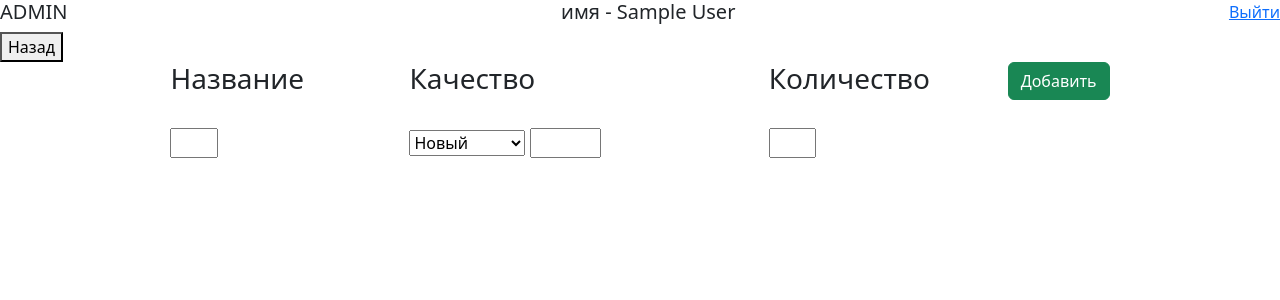
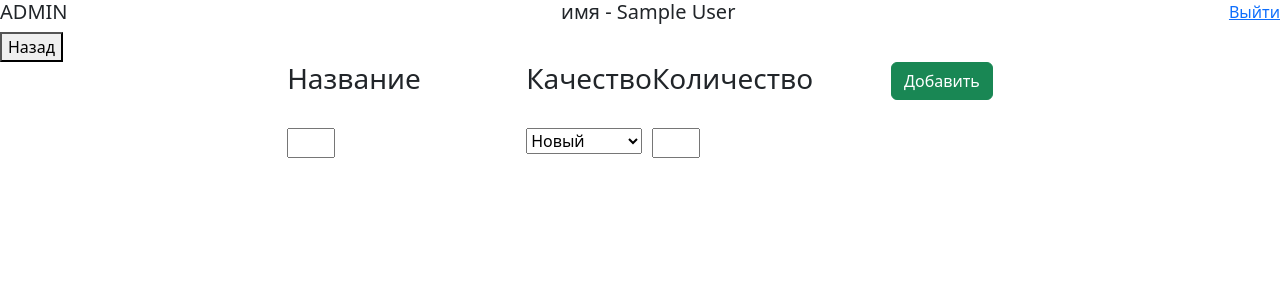
Before and after one commit to JLirik/Sport_ppo, a Flask app: page /admin/main_add_item in a window 1280 px wide. Shown: the top 300 px of the page. Run offline with Flask 3, Linux system fonts and the light colour scheme; the visitor is signed in with stand-in values (Sample User, id 1); some libraries are stand-ins or nearby versions; some web fonts are replaced.

Commit message:
admin get item quality 1.1 commit

```diff
--- a/templates/main_add_item.html
+++ b/templates/main_add_item.html
@@ -33,7 +33,7 @@
                 <option value="Сломанный">Сломанный</option>
             </select>
 
-            <input id="quality" type="text" style="width: 20%; direction: column; text-align: center;">
+<!--            <input id="quality" type="text" style="width: 20%; direction: column; text-align: center;">-->
         </div>
         <div>
             <h3>Количество</h3><br>
```
